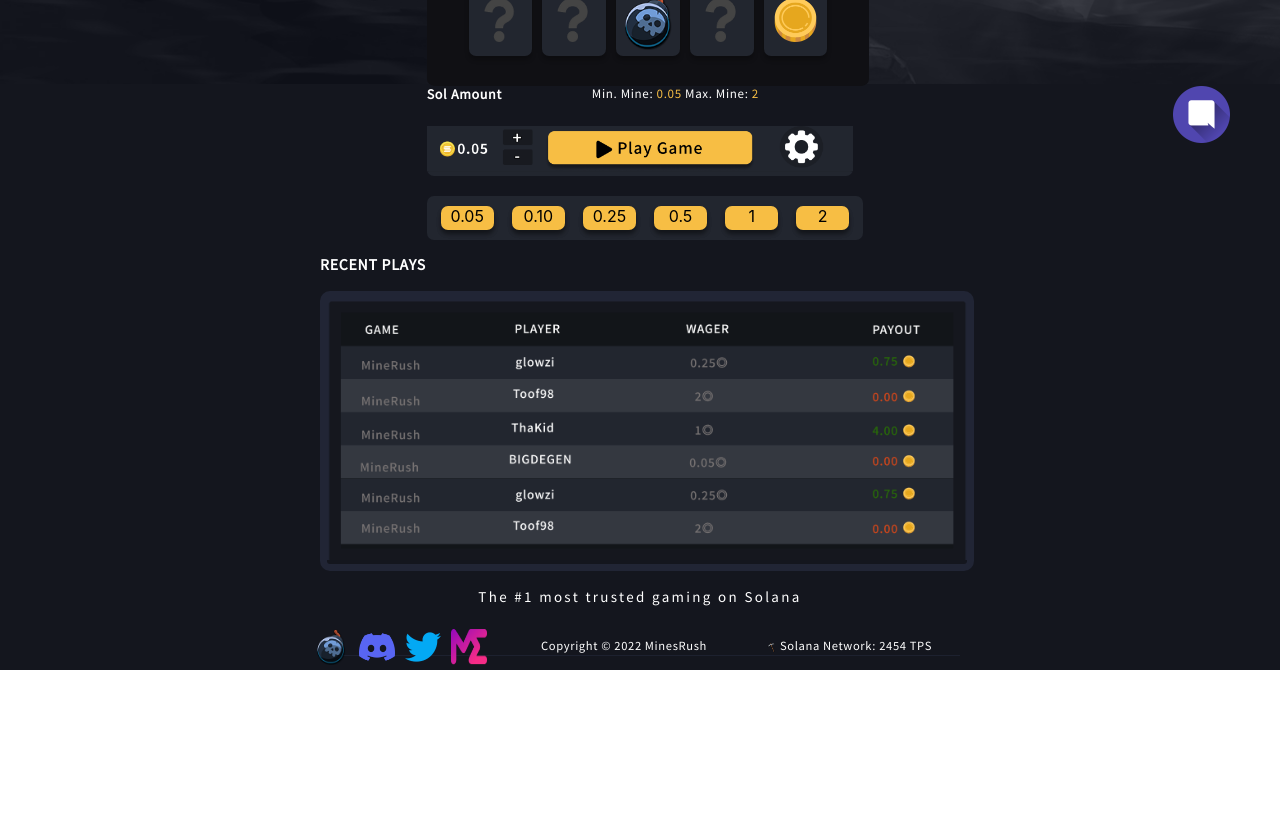
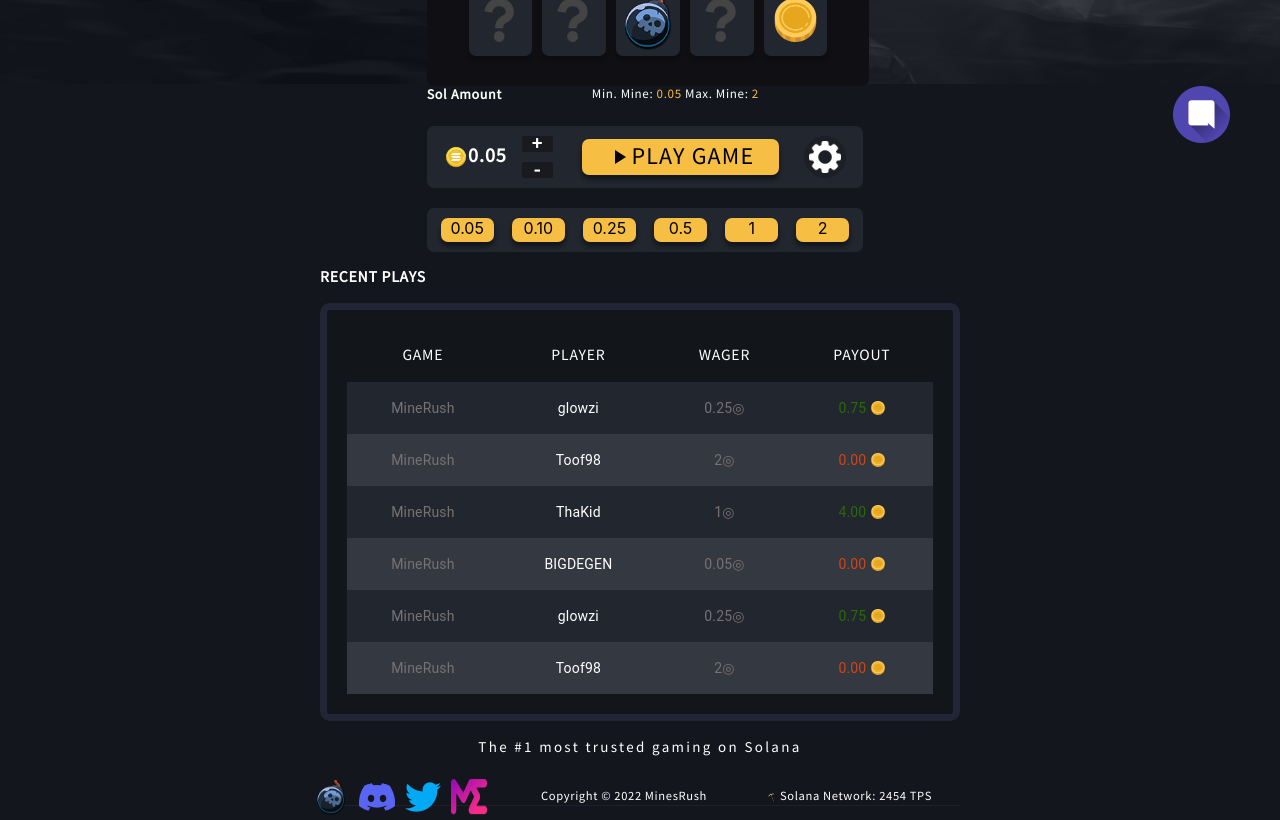
Before and after one commit to acemihir/mines, a React (Create React App) app: page / in a window 1280 px wide. Shown: the part 600-1420 px from the top of the page. Before the commit the page ends 1270 px from the top, so only its background shows below. Built offline with nearby package versions, Linux system fonts and the light colour scheme.

Commit message:
fixed issues for betting panel and recentplays grid

```diff
--- a/src/components/BettingPanel/BettingPanel.js
+++ b/src/components/BettingPanel/BettingPanel.js
@@ -1,6 +1,8 @@
-import { Box, Grid, Typography } from '@mui/material'
+import { Box, Grid, Button } from '@mui/material'
 import messaging from '../../assets/images/messaging.png'
-import toolbar from '../../assets/images/toolbar.png'
+import solana from '../../assets/images/solana.png'
+import options from '../../assets/images/setting.png'
+import PlayArrowIcon from '@mui/icons-material/PlayArrow';
 import './BettingPanel.scss'
 
 const BettingPanel = () => {
@@ -14,7 +16,20 @@
           <span>&nbsp;</span>
         </Box>
         <Box className='betting-buttons'>
-          <img src={toolbar} />
+          <Box className='betting-amount'>
+            <Box className='betting-amount-value'>
+              <img className='solana-image' src={solana} />
+              <span className='betting-value-text'>0.05</span>
+            </Box>
+            <Box className='betting-amount-control'>
+              <span className='betting-amount-addition'>+</span>
+              <span className='betting-amount-addition'>-</span>
+            </Box>
+          </Box>
+          <Button className='betting-play'><PlayArrowIcon />Play Game</Button>
+          <Box className='betting-options'>
+            <img className='options-image' src={options} />
+          </Box>
         </Box>
         <Box className='betting-values-group'>
           <span className='betting-values'>0.05</span>
--- a/src/components/BettingPanel/BettingPanel.scss
+++ b/src/components/BettingPanel/BettingPanel.scss
@@ -31,9 +31,81 @@
     background: #22262F;
     border-radius: 7px;
     margin: 20px 0px;
+    padding: 5px 5px;
+    display: flex;
+    justify-content: space-around;
+    align-items: center;
 
-    img{
-      width: 100%;
+    .betting-amount {
+      display: flex;
+      justify-content: space-between;
+      align-items: center;
+
+      .betting-amount-value {
+        display: flex;
+        align-items: center;
+        margin-right: 10px;
+
+        .solana-image {
+          height: 1.5rem;
+          width: auto;
+        }
+        .betting-value-text {
+          font-family: 'Mada';
+          font-style: normal;
+          font-weight: 600;
+          font-size: 1.25rem;
+          line-height: 23px;
+          letter-spacing: 0.05em;
+
+          color: #FFFFFF;
+        }
+      }
+      .betting-amount-control {
+        display: flex;
+        flex-direction: column;
+
+        .betting-amount-addition{
+          font-family: 'Mada';
+          font-style: normal;
+          font-weight: 600;
+          font-size: 1.25rem;
+          line-height: 1rem;
+          letter-spacing: 0.05em;
+          color: #FFFFFF;
+          background: #181A20;
+          border-radius: 2px;
+          padding: 0px 10px;
+          margin: 5px;
+        }
+      }
+    }
+    .betting-play {
+      background: #F7BE44;
+      box-shadow: 0px 4px 4px rgba(0, 0, 0, 0.25), 0px 4px 4px rgba(0, 0, 0, 0.25);
+      border-radius: 7px;
+
+      font-family: 'Mada';
+      font-style: normal;
+      font-weight: 500;
+      font-size: 1.5rem;
+      line-height: 26px;
+      letter-spacing: 0.05em;
+      color: #000000;
+
+      padding: 5px 25px;
+    }
+    .betting-options {
+      background: #1C1F26;
+      padding: 5px;
+      border-radius: 2rem;
+      display: flex;
+      align-items: center;
+
+      .options-image {
+        height: 2rem;
+        width: auto;
+      }
     }
   }
   .betting-values-group {
--- a/src/components/Footer/Footer.js
+++ b/src/components/Footer/Footer.js
@@ -10,10 +10,8 @@
   return (
     <Grid className='footer-container' container>
       <Grid xs={3} />
-      <Grid xs={6}>
-        <Box className='divider-container'>
-          <Divider className='footer-divider' />
-        </Box>
+      <Grid xs={6} className='footer-grid'>
+        <Divider className='footer-divider' />
         <Box>
           <Grid container spacing={4}>
             <Grid className='footer-items' xs={4}>
--- a/src/components/Footer/Footer.scss
+++ b/src/components/Footer/Footer.scss
@@ -1,6 +1,11 @@
 
 .footer-container {
   margin-top: 30px;
+
+  .footer-grid {
+    display: flex;
+    flex-direction: column;
+  }
 }
 .footer-icons{
   width: 36px;
@@ -41,6 +46,3 @@
 .footer-divider{
   background: #212535;
 }
-.divider-container{
-  width: 100%;
-}
--- a/src/components/RecentPlays/RecentPlays.js
+++ b/src/components/RecentPlays/RecentPlays.js
@@ -1,7 +1,6 @@
 import { Grid, Box, Typography, Paper, Table, TableBody, TableCell, TableContainer, TableHead, TableRow } from '@mui/material'
 import { tableCellClasses } from '@mui/material/TableCell'
 import point from '../../assets/images/point.png'
-import table from '../../assets/images/table.png'
 import './RecentPlays.scss'
 
 const RecentPlays = () => {
@@ -10,62 +9,59 @@
       <Grid xs={3} />
       <Grid xs={6}>
         <p className='recentplays-title'>RECENT PLAYS</p>
-        <Box className='table-container'>
-          <img className='table-image' src={table} />
-        </Box>
-        <p className='recentplays-text'>The #1 most trusted gaming on Solana</p>
-        {/* <Box className='table-container'>
+        <Box className='recentplays-grid'>
           <TableContainer className='table-container'>
-            <Table className='table-grid' sx={{ minWidth: 700 }} aria-label="customized table">
+            <Table className='table-grid' aria-label="customized table">
               <TableHead className='table-header'>
                 <TableRow className='table-row'>
-                  <TableCell>GAME</TableCell>
-                  <TableCell align="right">PLAYER</TableCell>
-                  <TableCell align="right">WAGER</TableCell>
-                  <TableCell align="right">PAYOUT</TableCell>
+                  <TableCell align="center">GAME</TableCell>
+                  <TableCell align="center">PLAYER</TableCell>
+                  <TableCell align="center">WAGER</TableCell>
+                  <TableCell align="center">PAYOUT</TableCell>
                 </TableRow>
               </TableHead>
-              <TableBody>
+              <TableBody className='table-body'>
                 <TableRow className='table-row'>
-                  <TableCell component="th" scope="row">MineRush</TableCell>
-                  <TableCell align="right">glowzi</TableCell>
-                  <TableCell align="right">0.25◎</TableCell>
-                  <TableCell align="right">0.75<img src={point} className='recentplays-point' /></TableCell>
+                  <TableCell align="center">MineRush</TableCell>
+                  <TableCell align="center">glowzi</TableCell>
+                  <TableCell align="center">0.25◎</TableCell>
+                  <TableCell align="center">0.75<img src={point} className='recentplays-point' /></TableCell>
                 </TableRow>
                 <TableRow className='table-row'>
-                  <TableCell component="th" scope="row">MineRush</TableCell>
-                  <TableCell align="right">Toof98</TableCell>
-                  <TableCell align="right">2◎</TableCell>
-                  <TableCell align="right">0.00<img src={point} className='recentplays-point' /></TableCell>
+                  <TableCell align="center">MineRush</TableCell>
+                  <TableCell align="center">Toof98</TableCell>
+                  <TableCell align="center">2◎</TableCell>
+                  <TableCell align="center">0.00<img src={point} className='recentplays-point' /></TableCell>
                 </TableRow>
                 <TableRow className='table-row'>
-                  <TableCell component="th" scope="row">MineRush</TableCell>
-                  <TableCell align="right">ThaKid</TableCell>
-                  <TableCell align="right">1◎</TableCell>
-                  <TableCell align="right">4.00<img src={point} className='recentplays-point' /></TableCell>
+                  <TableCell align="center">MineRush</TableCell>
+                  <TableCell align="center">ThaKid</TableCell>
+                  <TableCell align="center">1◎</TableCell>
+                  <TableCell align="center">4.00<img src={point} className='recentplays-point' /></TableCell>
                 </TableRow>
                 <TableRow className='table-row'>
-                  <TableCell component="th" scope="row">MineRush</TableCell>
-                  <TableCell align="right">BIGDEGEN</TableCell>
-                  <TableCell align="right">0.05◎</TableCell>
-                  <TableCell align="right">0.00<img src={point} className='recentplays-point' /></TableCell>
+                  <TableCell align="center">MineRush</TableCell>
+                  <TableCell align="center">BIGDEGEN</TableCell>
+                  <TableCell align="center">0.05◎</TableCell>
+                  <TableCell align="center">0.00<img src={point} className='recentplays-point' /></TableCell>
                 </TableRow>
                 <TableRow className='table-row'>
-                  <TableCell component="th" scope="row">MineRush</TableCell>
-                  <TableCell align="right">glowzi</TableCell>
-                  <TableCell align="right">0.25◎</TableCell>
-                  <TableCell align="right">0.75<img src={point} className='recentplays-point' /></TableCell>
+                  <TableCell align="center">MineRush</TableCell>
+                  <TableCell align="center">glowzi</TableCell>
+                  <TableCell align="center">0.25◎</TableCell>
+                  <TableCell align="center">0.75<img src={point} className='recentplays-point' /></TableCell>
                 </TableRow>
                 <TableRow className='table-row'>
-                  <TableCell component="th" scope="row">MineRush</TableCell>
-                  <TableCell align="right">Toof98</TableCell>
-                  <TableCell align="right">2◎</TableCell>
-                  <TableCell align="right">0.00<img src={point} className='recentplays-point' /></TableCell>
+                  <TableCell align="center">MineRush</TableCell>
+                  <TableCell align="center">Toof98</TableCell>
+                  <TableCell align="center">2◎</TableCell>
+                  <TableCell align="center">0.00<img src={point} className='recentplays-point' /></TableCell>
                 </TableRow>
               </TableBody>
             </Table>
           </TableContainer>
-        </Box> */}
+        </Box>
+        <p className='recentplays-text'>The #1 most trusted gaming on Solana</p>
       </Grid>
       <Grid xs={3} />
     </Grid>
--- a/src/components/RecentPlays/RecentPlays.scss
+++ b/src/components/RecentPlays/RecentPlays.scss
@@ -22,14 +22,65 @@
     width: 100%;
     height: 100%;
   }
-  .table-container {
-    width: 100%;
+  .recentplays-grid {
+    width: 100;
     border: 7px solid #212535;
     border-radius: 10px;
+    background-color: #121519;
+    padding: 20px;
 
-    .recentplays-point{
-      width: 14px;
-      height: 14px;
+    .table-container {
+      width: 100%;
+      .table-header {
+        .table-row th {
+          font-family: 'Mada';
+          font-style: normal;
+          font-weight: 500;
+          font-size: 15.6757px;
+          line-height: 20px;
+          letter-spacing: 0.05em;
+          color: #FFFFFF;
+        }
+      }
+
+      .table-body {
+        .table-row:nth-child(odd) {
+          background-color: #22262F;
+          td:nth-child(4) {
+            color: #286A08;
+          }
+        }
+        .table-row:nth-child(even) {
+          background-color: #343840;
+          td:nth-child(4) {
+            color: #CE461B
+            ;
+          }
+        }
+        .table-row td:nth-child(1), .table-row td:nth-child(3) {
+          color: #767272;
+        }
+        .table-row td:nth-child(2) {
+          color: white;
+        }
+        .table-row td:nth-child(4) {
+          display: flex;
+          justify-content: center;
+          align-items: center;
+
+          img {
+            margin-left: 5px;
+          }
+        }
+      }
+
+      th,td {
+        border: 0px;
+      }
+      .recentplays-point{
+        width: 14px;
+        height: 14px;
+      }
     }
   }
 }
```
